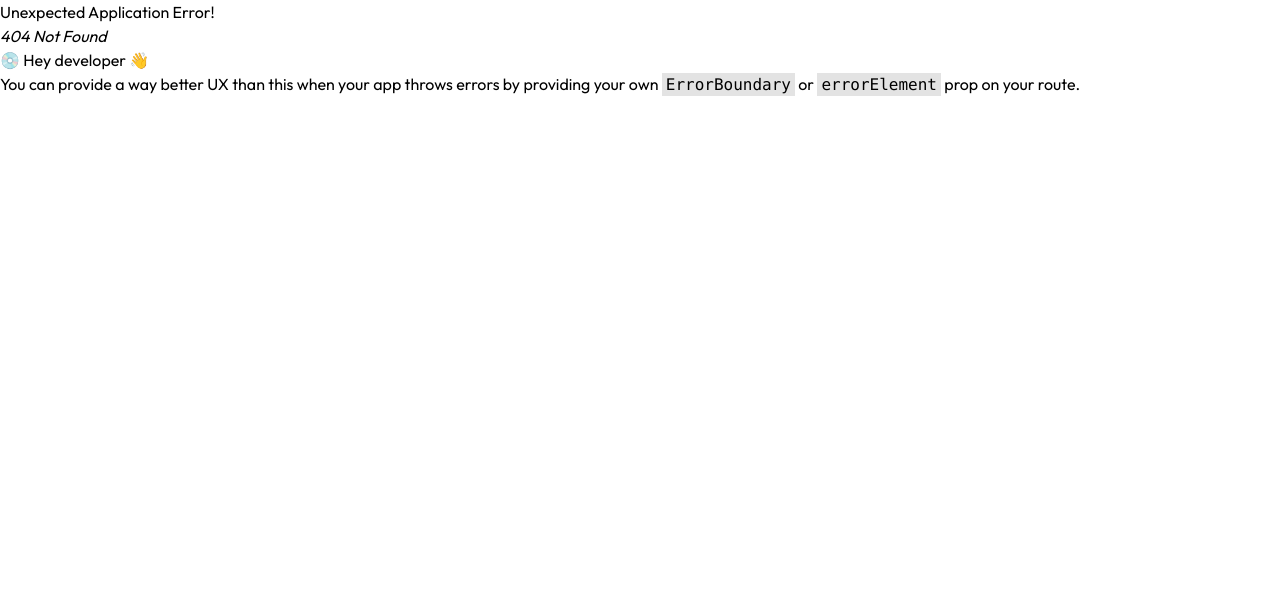
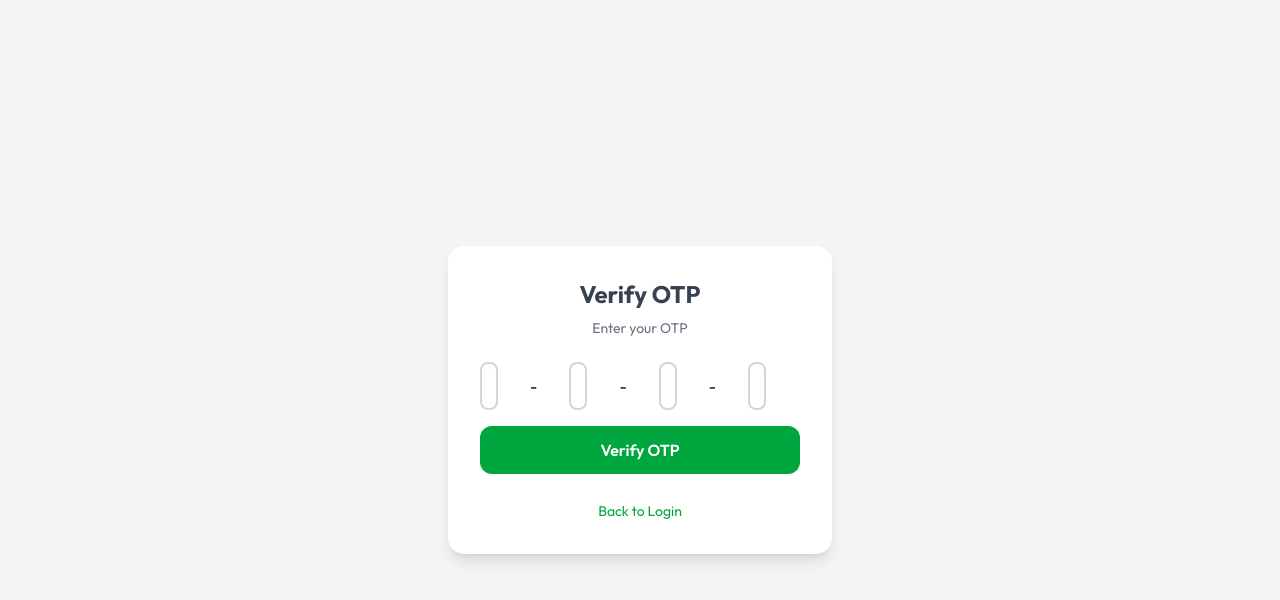
Before and after one commit to sumansapkota1010/Futsal-Booking-System-Frontend, a React (Vite) app: page /verifyotp in a window 1280 px wide. Before the commit this address had no page. Shown: the top 600 px of the page. Built offline with nearby package versions, Linux system fonts and the light colour scheme.

Commit message:
forgot password and verify otp fixed

```diff
--- a/package.json
+++ b/package.json
@@ -18,6 +18,7 @@
     "react": "^19.0.0",
     "react-dom": "^19.0.0",
     "react-icons": "^5.5.0",
+    "react-otp-input": "^3.1.1",
     "react-redux": "^9.2.0",
     "react-router-dom": "^6.29.0",
     "react-scroll": "^1.9.3",
--- a/src/App.jsx
+++ b/src/App.jsx
@@ -12,6 +12,7 @@ import AdminPanel from "./pages/Admin/AdminDashboard/AdminPanel"
 import UpdateGround from "./pages/Admin/AdminDashboard/admin-ground/UpdateGround"
 import ForgotPassword from "./pages/ForgotPassword"
 import UserPanel from "./pages/UserDashboard/UserPanel"
+import VerifyOtp from "./pages/VerifyOtp"
 
 
 
@@ -34,6 +35,10 @@ function App() {
     {
       path: "/forgotpassword",
       element: <ForgotPassword />
+    },
+    {
+      path: "/verifyotp",
+      element: <VerifyOtp />
     },
     {
       path: "/bookings",
--- a/src/pages/ForgotPassword.jsx
+++ b/src/pages/ForgotPassword.jsx
@@ -1,40 +1,48 @@
-import axios from 'axios'
-import React, { useState } from 'react'
-import { FaEnvelope } from 'react-icons/fa'
-import { Link, useNavigate } from 'react-router-dom'
+import axios from 'axios';
+import React, { useState } from 'react';
+import { FaEnvelope } from 'react-icons/fa';
+import { Link, useNavigate } from 'react-router-dom';
 
 const ForgotPassword = () => {
-
-    const [email, setEmail] = useState("")
-    const [isLoading, setIsLoading] = useState(false)
-    const [error, setError] = useState("")
-    const navigate = useNavigate()
+    const [email, setEmail] = useState('');
+    const [isLoading, setIsLoading] = useState(false);
+    const [error, setError] = useState('');
+    const navigate = useNavigate();
 
     const handleSubmit = async (e) => {
-        e.preventDefault()
+        e.preventDefault();
+
+        if (!email) {
+            setError('Please enter your email address.');
+            return;
+        }
+
+        setIsLoading(true);
+        setError('');
+
         try {
-            setIsLoading(true)
-            const response = await axios.post("http://localhost:3000/api/forgetpassword", { email }, {
-                headers: {
-                    Authorization: `Bearer ${localStorage.getItem("token")}`
+            const response = await axios.post(
+                'http://localhost:3000/api/forgetpassword',
+                { email },
+                {
+                    headers: {
+                        Authorization: `Bearer ${localStorage.getItem('token')}`,
+                    },
                 }
-            })
+            );
+
             if (response.status === 200) {
-                alert("OTP sent successfully to your email")
-                navigate("/verifyotp")
+                alert('OTP sent successfully to your email.');
+                navigate('/verifyotp', { state: { email } }); // Pass email to the next page
             }
-
-
         } catch (error) {
-            setError("Error when sending email", error)
+            setError(error.response?.data?.message || 'Error sending OTP. Please try again.');
         } finally {
-            setIsLoading(false)
+            setIsLoading(false);
         }
-    }
-
+    };
 
     return (
-
         <div className="flex items-center justify-center min-h-screen bg-gray-100">
             <div className="bg-white p-8 rounded-2xl shadow-lg w-96">
                 <h2 className="text-2xl font-bold text-center text-gray-700">
@@ -43,8 +51,6 @@ const ForgotPassword = () => {
                 <p className="text-sm text-gray-500 text-center mt-2">
                     Enter your email to receive a reset OTP.
                 </p>
-
-
 
                 <form onSubmit={handleSubmit} className="mt-6">
                     <div className="relative">
@@ -64,14 +70,13 @@ const ForgotPassword = () => {
                         className="w-full mt-4 bg-green-600 text-white font-semibold py-3 rounded-xl hover:bg-green-700 transition"
                         disabled={isLoading}
                     >
-                        {isLoading ? "Sending..." : "Send OTP"}
+                        {isLoading ? 'Sending...' : 'Send OTP'}
                     </button>
                 </form>
 
                 {error && (
-                    <p className="mt-4 text-center text-sm text-gray-600">{error}</p>
+                    <p className="mt-4 text-center text-sm text-red-600">{error}</p>
                 )}
-
 
                 <div className="text-center mt-4">
                     <Link to="/login" className="text-green-600 hover:underline text-sm">
@@ -80,7 +85,7 @@ const ForgotPassword = () => {
                 </div>
             </div>
         </div>
-    )
-}
+    );
+};
 
-export default ForgotPassword
+export default ForgotPassword;
--- /dev/null
+++ b/src/pages/ResetPassword.jsx
@@ -0,0 +1,9 @@
+import React from 'react'
+
+const ResetPassword = () => {
+    return (
+        <div>ResetPassword</div>
+    )
+}
+
+export default ResetPassword
--- /dev/null
+++ b/src/pages/VerifyOtp.jsx
@@ -0,0 +1,93 @@
+import axios from 'axios'
+import React, { useState } from 'react'
+
+import { Link, useLocation, useNavigate } from 'react-router-dom'
+import OtpInput from 'react-otp-input';
+
+const VerifyOtp = () => {
+
+    const [otp, setOtp] = useState("")
+    const [isLoading, setIsLoading] = useState(false)
+    const [error, setError] = useState("")
+    const location = useLocation()
+    const email = location.state?.email || ""
+    const navigate = useNavigate()
+
+
+
+    const handleSubmit = async (e) => {
+        e.preventDefault();
+        setIsLoading(true);
+        setError('');
+        console.log(otp)
+        console.log(email)
+        try {
+            const response = await axios.post(
+                'http://localhost:3000/api/verifyotp',
+                { email, otp },
+                {
+                    headers: {
+                        Authorization: `Bearer ${localStorage.getItem('token')}`,
+                    },
+                }
+            );
+
+            if (response.status === 200) {
+                alert('OTP verified successfully!');
+                navigate('/resetpassword', { state: { email } }); // Redirect to reset password page
+            }
+        } catch (error) {
+            setError(error.response?.data?.message || 'Error verifying OTP');
+            alert(error.response?.data?.message, "Error in verifying otp")
+        } finally {
+            setIsLoading(false);
+        }
+
+    }
+
+    return (
+        <div className="flex items-center justify-center min-h-screen bg-gray-100">
+            <div className="bg-white p-8 rounded-2xl shadow-lg w-96">
+                <h2 className="text-2xl font-bold text-center text-gray-700">
+                    Verify OTP
+                </h2>
+                <p className="text-sm text-gray-500 text-center mt-2">
+                    Enter your OTP
+                </p>
+
+
+
+                <form onSubmit={handleSubmit} className="mt-6">
+                    <OtpInput
+                        value={otp}
+                        onChange={setOtp}
+
+                        numInputs={4}
+                        renderSeparator={<span className="  mx-8">-</span>}
+                        renderInput={(props) => <input {...props} className='w-12 h-12 text-center text-lg border-2 border-gray-300 rounded-lg focus:border-green-500 focus:ring-2 focus:ring-green-200 outline-none transition-all' />}
+                    />
+                    <button
+                        type="submit"
+                        className="w-full mt-4 bg-green-600 text-white font-semibold py-3 rounded-xl hover:bg-green-700 transition"
+                        disabled={isLoading}
+                    >
+                        {isLoading ? 'Verifying...' : 'Verify OTP'}
+                    </button>
+                </form>
+
+                {error && (
+                    <p className="mt-4 text-center text-sm text-gray-600">{error}</p>
+                )}
+
+
+                <div className="text-center mt-6">
+                    <Link to="/login" className="  text-green-600 hover:underline text-sm">
+                        Back to Login
+                    </Link>
+                </div>
+            </div>
+        </div>
+    )
+}
+
+export default VerifyOtp
```
Also changed, not shown: 1 other file (tests, documents, lock files or other folders).
